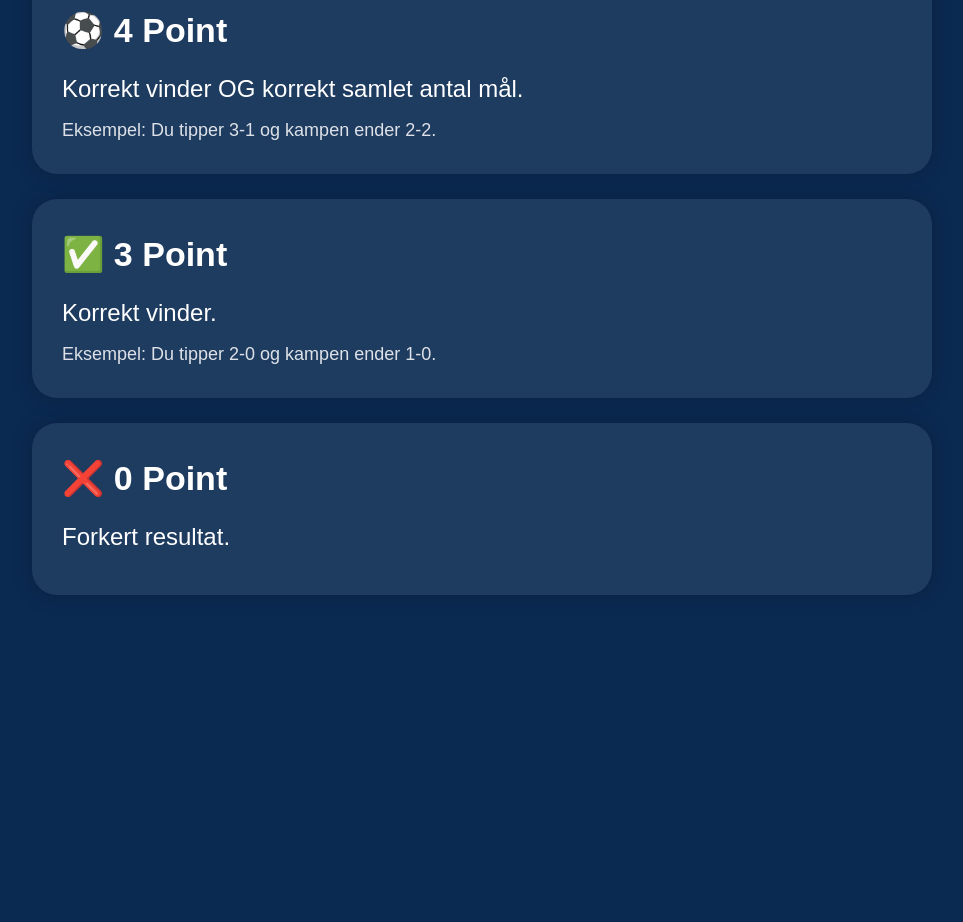
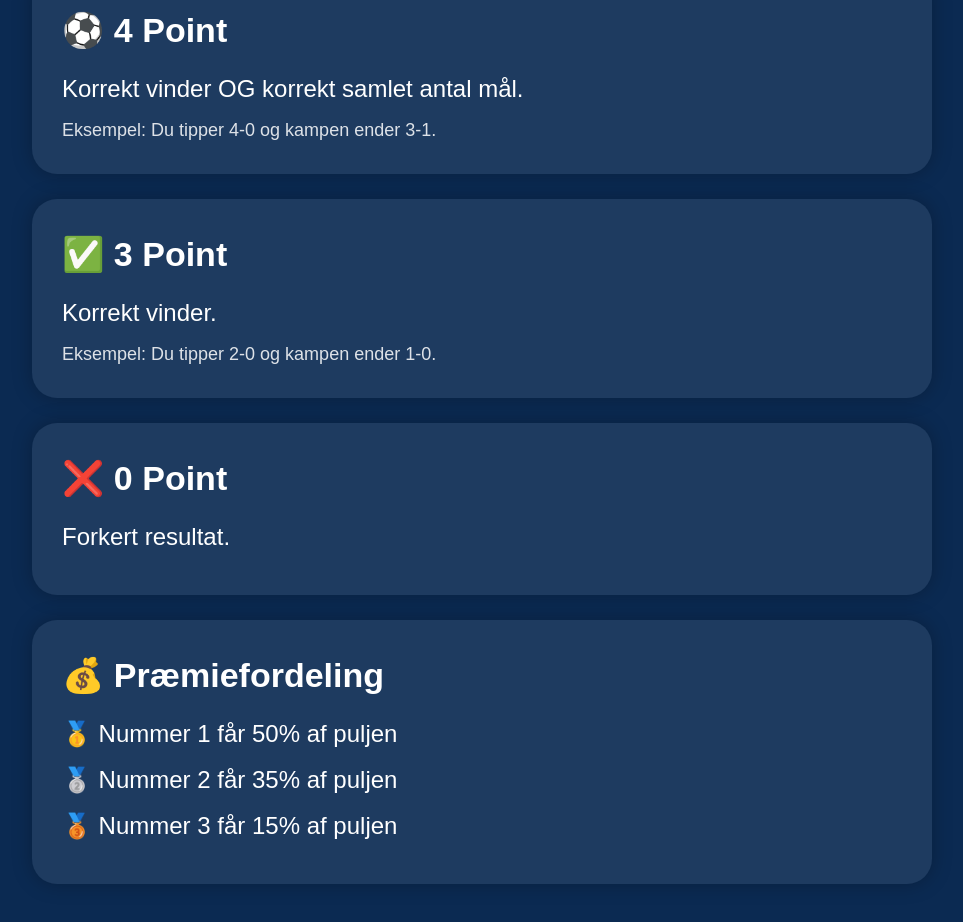
Before and after one commit to kjaerulf1988-afk/vmtips2026, a React (Vite) app: page /regler in a window 1280 px wide. Shown: the part 420-1342 px from the top of the page, without its empty margins (158-1121 px from the left). Before the commit the page ends 1090 px from the top, so only its background shows below. Built offline with nearby package versions, Linux system fonts and the light colour scheme.

Commit message:
update rules prizes

```diff
--- a/src/Rules.jsx
+++ b/src/Rules.jsx
@@ -9,6 +9,7 @@ export default function Rules() {
         </h1>
 
         <div className="rule-card">
+
           <h2>🥇 5 Point</h2>
 
           <p>
@@ -19,9 +20,11 @@ export default function Rules() {
             Eksempel:
             Du tipper 2-1 og kampen ender 2-1.
           </span>
+
         </div>
 
         <div className="rule-card">
+
           <h2>⚽ 4 Point</h2>
 
           <p>
@@ -30,11 +33,13 @@ export default function Rules() {
 
           <span>
             Eksempel:
-            Du tipper 3-1 og kampen ender 2-2.
+            Du tipper 4-0 og kampen ender 3-1.
           </span>
+
         </div>
 
         <div className="rule-card">
+
           <h2>✅ 3 Point</h2>
 
           <p>
@@ -45,14 +50,37 @@ export default function Rules() {
             Eksempel:
             Du tipper 2-0 og kampen ender 1-0.
           </span>
+
         </div>
 
         <div className="rule-card">
+
           <h2>❌ 0 Point</h2>
 
           <p>
             Forkert resultat.
           </p>
+
+        </div>
+
+        <div className="rule-card prize-card">
+
+          <h2>
+            💰 Præmiefordeling
+          </h2>
+
+          <p>
+            🥇 Nummer 1 får 50% af puljen
+          </p>
+
+          <p>
+            🥈 Nummer 2 får 35% af puljen
+          </p>
+
+          <p>
+            🥉 Nummer 3 får 15% af puljen
+          </p>
+
         </div>
 
       </div>
```
